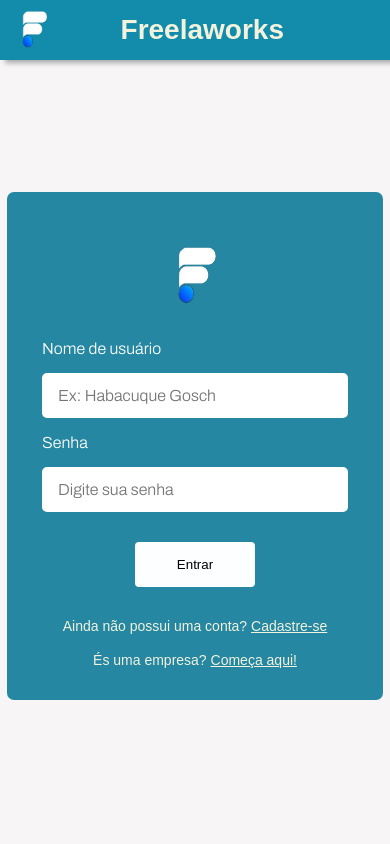
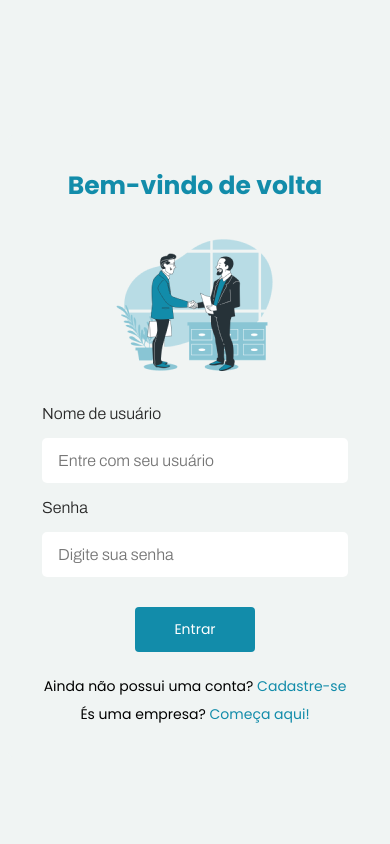
Before and after one commit to Habacuque-Gosch/Freelaworks-Django-Startup, a Django app: page /login/ in a window 390 px wide. Run offline with Django 5.2, Linux system fonts and the light colour scheme.

Commit message:
alterando layout de login mobile

```diff
--- a/apps/usuarios/forms.py
+++ b/apps/usuarios/forms.py
@@ -11,7 +11,7 @@ class LoginForms(forms.Form):
         widget=forms.TextInput(
             attrs={
                 "class": "campo-user",
-                "placeholder" : "Ex: Habacuque Gosch"
+                "placeholder" : "Entre com seu usuário"
             }
         )
     )
--- a/setup/static/styles/login/login.css
+++ b/setup/static/styles/login/login.css
@@ -1,3 +1,6 @@
+
+@import url('https://fonts.googleapis.com/css2?family=Poppins:ital,wght@0,100;0,200;0,300;0,400;0,500;0,600;0,700;0,800;0,900;1,100;1,200;1,300;1,400;1,500;1,600;1,700;1,800;1,900&display=swap');
+
 
 .section-login-form {
     display: flex;
@@ -22,7 +25,7 @@
     font-size: 35px;
     text-decoration: none;
     font-weight: bold;
-    color: var(--texto);
+    color: #ffff;
     margin-bottom: 1em;
 }
 
@@ -35,7 +38,7 @@
 }
 
 .form-label {
-    color: white;
+    color: rgb(255, 255, 255);
     font-family: 'Archivo', sans-serif;
     font-size: 16px;
 }
@@ -48,28 +51,45 @@
     padding-left: 16px;
     width: 420px;
     height: 45px;
-    border-radius: 7px;
+    border-radius: 12px;
 }
 .campo-user:focus{
-    outline: 1px solid #0053f8;
+    outline: 1px solid var(--destaque);
 }
 
 .btn {
-    background-color: #fdfeff;
-    color: rgb(0, 0, 0);
+    background-color: #ffff;
+    color: rgb(49, 48, 48);
     height:45px;
     width: 120px;
     padding: 6px;
     border: none;
     border-radius: 4px;
     margin-bottom: 1em;
+    font-family: "Poppins", "sans-serif";
+    font-size: 1em;
+}
+
+.alternativas-de-login {
+    display: flex;
+    align-items: center;
+    justify-content: center;
+    flex-direction: column;
+    gap: 1em;
+    margin-top: 1em;
 }
 
 .cadastro {
     font-family: 'Poppins', sans-serif;
     font-size: 14px;
-    color: var(--texto);
+    color: #ffff;
 }
+.cadastro-destaque {
+    font-family: 'Poppins', sans-serif;
+    font-size: 14px;
+    color: #ffff;
+}
+
 
 
 .form-control {
@@ -88,20 +108,18 @@
     outline: 1px solid #0053f8;
 }
 
+.img-bem-vindo{
+    display: none;
+}
+
+.titulo-bem-vindo {
+    display: none;
+}
 
 @media (max-width: 428px) {
 
-    .section-login-form {
-        display: flex;
-        align-items: center;
-        flex-direction: column;
-        height: 100vh;
-    }
-
-    .section-login-form {
-        display: flex;
-        align-items: center;
-        flex-direction: column;
+    .header {
+        display: none;
     }
 
     .titulo-login {
@@ -109,8 +127,33 @@
     }
 
     .logo-img {
-        width: 100px;
-        height: 100px;
+        display: none;
+    }
+
+    .section-login-form {
+        background-color: var(--fundo-card-login);
+    }
+
+    .titulo-e-imagem {
+        display: flex;
+        align-items: center;
+        justify-content: center;
+        flex-direction: column;
+    }
+
+    .img-bem-vindo{
+        display: flex;
+        width: 200px;
+        height: 200px;
+    }
+
+    .titulo-bem-vindo {
+        display: flex;
+        font-family: 'Poppins', sans-serif;
+        font-size: 25px;
+        text-decoration: none;
+        font-weight: bold;
+        color: var(--destaque);
     }
 
     .login {
@@ -118,8 +161,11 @@
         padding: 2em;
         width: 80%;
         margin-top: 3em;
+        background-color: var(--fundo-card-login);
     }
-
+    .form-label {
+        color: rgb(39, 39, 39);
+    }
     .campo-user {
         font-size: 16px;
         padding-left: 16px;
@@ -128,4 +174,24 @@
         border-radius: 5px;
         width: 290px;
     }
+
+    .btn {
+        background-color: var(--destaque);
+        color: rgb(255, 255, 255);
+        font-family: "Poppins", "sans-serif";
+        font-size: 14px;
+    }
+
+    .alternativas-de-login {
+        gap: 7px;
+        margin-top: 10px;
+    }
+
+    .cadastro {
+        color: black;
+    }
+    .cadastro-destaque {
+        color: var(--destaque);
+        text-decoration: none;
+    }
 }
--- a/setup/static/styles/partials/header.css
+++ b/setup/static/styles/partials/header.css
@@ -42,7 +42,7 @@
     font-size: 35px;
     text-decoration: none;
     font-weight: bold;
-    color: var(--texto);
+    color: #ffffff;
 }
 
 .menu {
@@ -199,7 +199,7 @@ to {opacity:1 ;}
         font-size: 28px;
         text-decoration: none;
         font-weight: bold;
-        color: var(--texto);
+        color: #ffffff;
     }
 
     .popup {
--- a/setup/static/styles/style.css
+++ b/setup/static/styles/style.css
@@ -17,7 +17,7 @@
 }
 
 :root {
-    --destaque: #00B1FD;
+    --destaque: #128caa;
     --texto: #F2F2DD;
     --white: #ffffff;
     --fundo-header: #128caa;
@@ -26,6 +26,7 @@
     --terciaria: #096b87;
     --quaternaria: #055a76;
     --quinta: #004964;
+    --fundo-card-login: #F0F4F3;
 }
 
 body {
--- a/templates/usuarios/login.html
+++ b/templates/usuarios/login.html
@@ -19,19 +19,32 @@
         {% csrf_token %}
         <div class="login">
 
-            <img class="logo-img" style="margin-bottom: 1em;" src="{% static '/assets/icones/logo_f.png' %}" width="100px" height="100px" alt="logo">
-            <h1 class="titulo-login">Login</h1>
+            <div class="titulo-e-imagem">
+
+                <img class="logo-img" style="margin-bottom: 1em;" src="{% static '/assets/icones/logo_f.png' %}" width="100px" height="100px" alt="logo">
+                <h1 class="titulo-login">Login</h1>
+
+                <h1 class="titulo-bem-vindo">Bem-vindo de volta</h1>
+                <img class="img-bem-vindo" src="{% static '/assets/icones/bem-vindo.png' %}" width="100px" height="100px" alt="logo">
+
+            </div>
+
             {% for field in form.visible_fields %}
             <div class="form-group">
                 <label class="form-label" for="{{ field.id_for_label }}">{{field.label}}</label>
                 {{ field }}
             </div>
             {% endfor %}
+
             <button class="btn" type="submit" style="margin-top: 1em;">Entrar</button>
-            <br>
-            <p class="cadastro">Ainda não possui uma conta? <a class="cadastro" href="{% url 'cadastro' %}">Cadastre-se</a></p>
-            <br>
-            <p class="cadastro">És uma empresa? <a class="cadastro" href="{% url 'login_empresa' %}">Começa aqui!</a></p>
+
+            <div class="alternativas-de-login">
+
+                <p class="cadastro">Ainda não possui uma conta? <a class="cadastro-destaque" href="{% url 'cadastro' %}">Cadastre-se</a></p>
+
+                <p class="cadastro">És uma empresa? <a class="cadastro-destaque" href="{% url 'login_empresa' %}">Começa aqui!</a></p>
+            </div>
+
         </div>
     </form>
 </section>
```
Also changed, not shown: setup/static/assets/icones/bem-vindo.png (added), setup/static/assets/icones/busca-job.png (added), setup/static/assets/icones/logo Freelawork.jpg (deleted).
